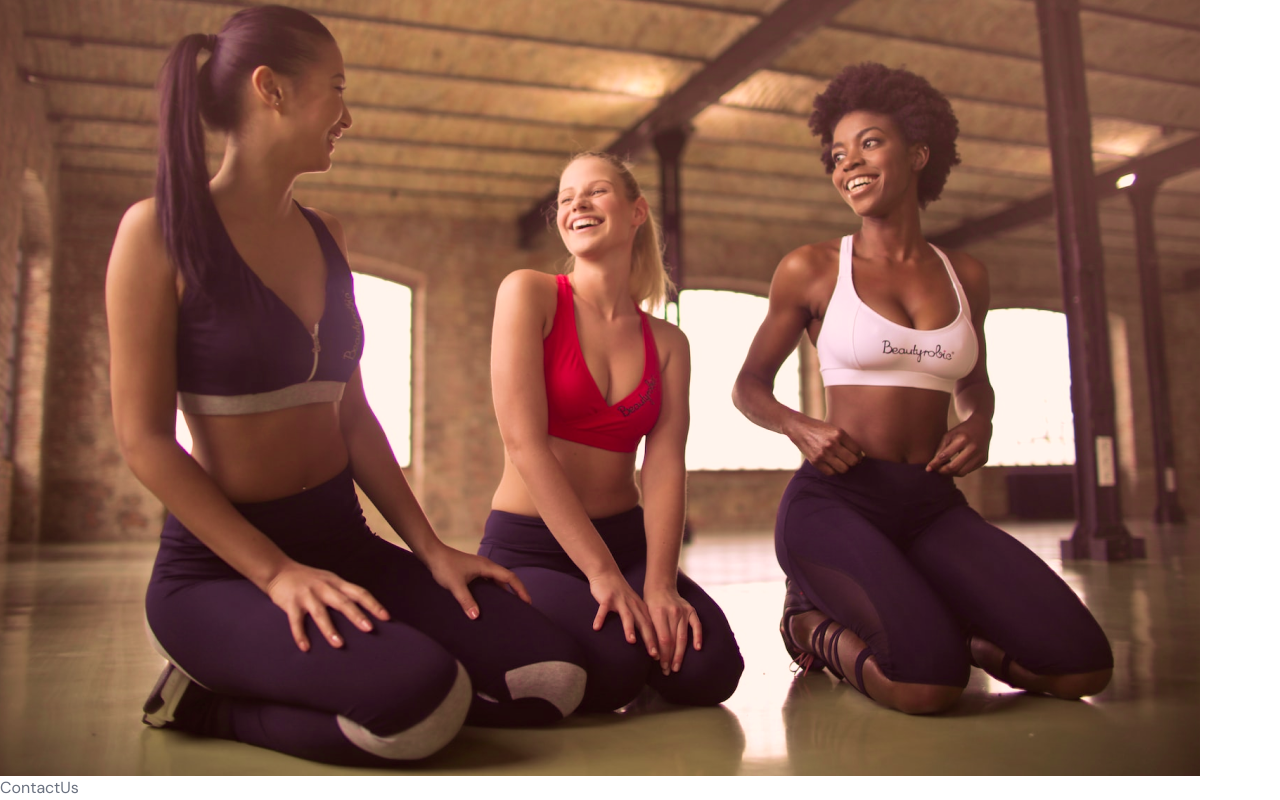
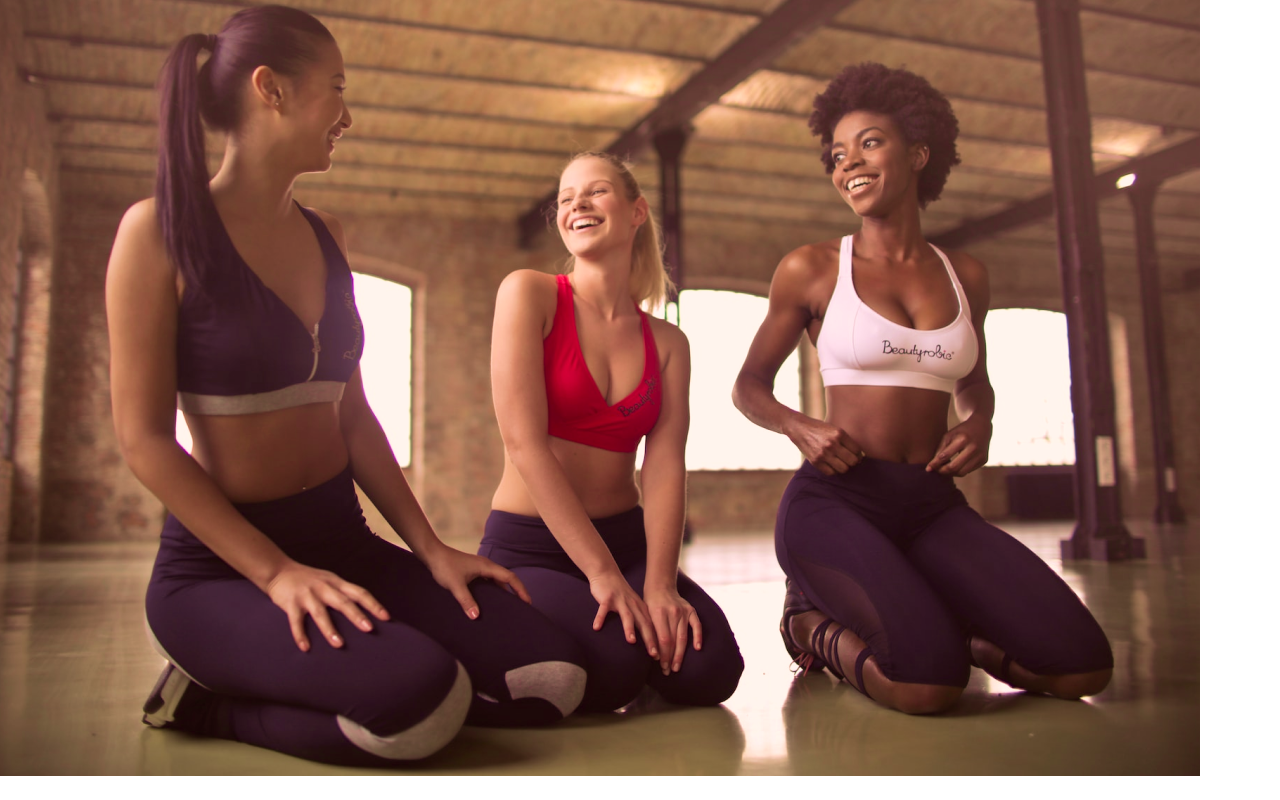
Before and after one commit to Eazyduzit/gym-app-vite-react-typescript, a React (Vite) app: page / in a window 1280 px wide. Shown: the part 10900-11700 px from the top of the page. After the commit the page ends 11676 px from the top, so only its background shows below. Built offline with nearby package versions, Linux system fonts and the light colour scheme.

Commit message:
added section and motion div for contact us page

```diff
--- a/src/scenes/contactUs/index.tsx
+++ b/src/scenes/contactUs/index.tsx
@@ -1,11 +1,18 @@
+import { useForm } from "react-hook-form"
 import { SelectedPage } from "@/shared/types"
+import { motion } from "framer-motion"
+import ContactUsPageGraphic from "@/assets/ContactUsPageGraphic.png"
 
 type Props = {
   setSelectedPage: (value: SelectedPage) => void
 }
 
 const ContactUs = ({ setSelectedPage }: Props) => {
-  return <div>ContactUs</div>
+  return (
+    <section id="contactus" className="mx-auto w-5/6 pt-24 pb-32">
+      <motion.div onViewportEnter={() => setSelectedPage(SelectedPage.ContactUs)}></motion.div>
+    </section>
+  )
 }
 
 export default ContactUs
```
